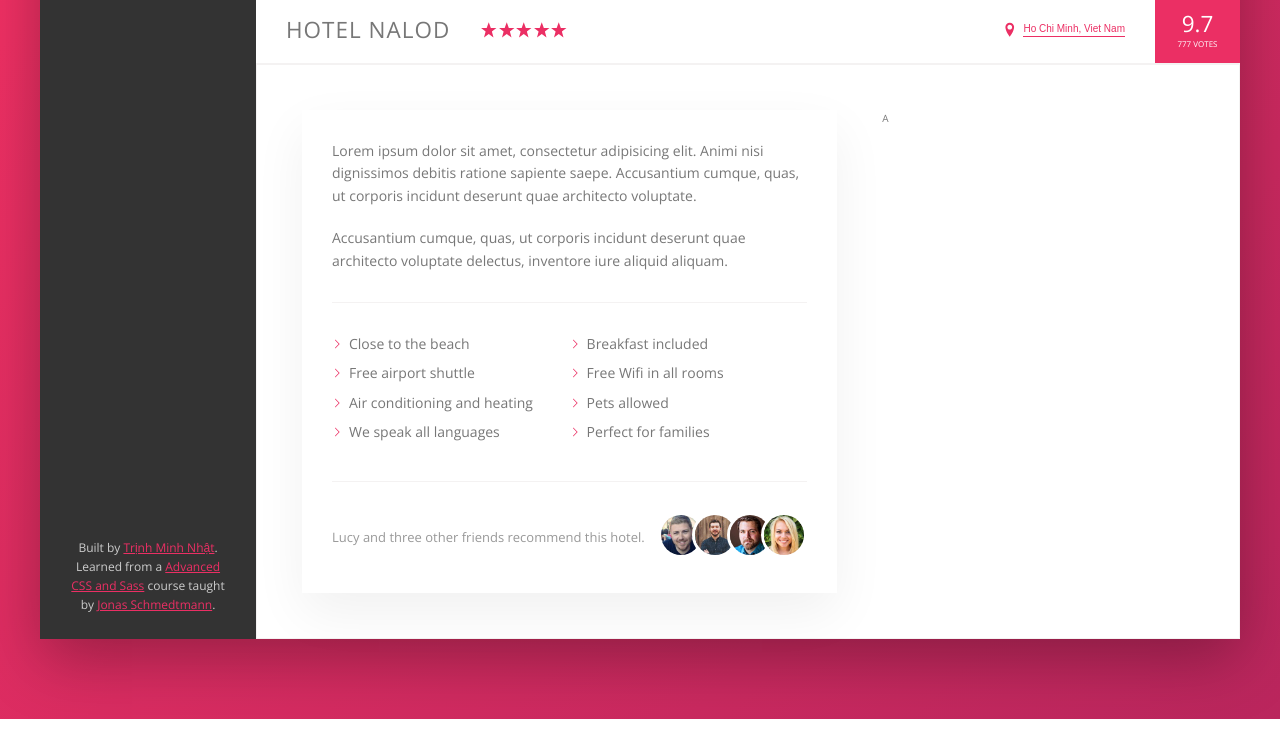
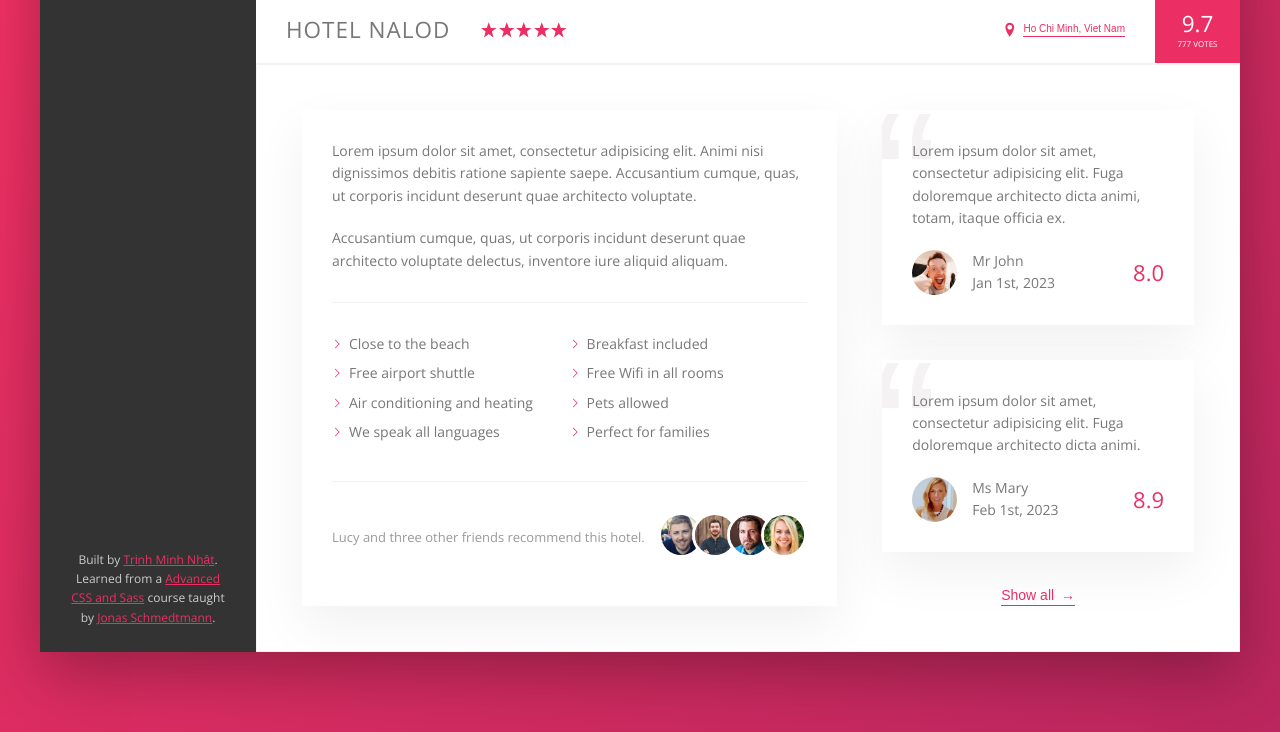
Before and after one commit to trinhminhnhat/html-css-trillo, a website: page index.html in a window 1280 px wide. Shown: the part 538-1270 px from the top of the page. Drawn offline with nearby package versions, Linux system fonts and the light colour scheme.

Commit message:
style: user reviews section

```diff
--- a/index.html
+++ b/index.html
@@ -182,7 +182,36 @@
                     </div>
 
                     <div class="user-reviews">
-                        A
+                        <figure class="review">
+                            <blockquote class="review__text">
+                                Lorem ipsum dolor sit amet, consectetur adipisicing elit. Fuga doloremque architecto
+                                dicta animi, totam, itaque officia ex.
+                            </blockquote>
+                            <figcaption class="review__user">
+                                <img src="img/user-1.jpg" alt="User 1" class="review__photo">
+                                <div class="review__user-box">
+                                    <p class="review_username">Mr John</p>
+                                    <div class="review_date">Jan 1st, 2023</div>
+                                </div>
+                                <div class="review__rating">8.0</div>
+                            </figcaption>
+                        </figure>
+                        <figure class="review">
+                            <blockquote class="review__text">
+                                Lorem ipsum dolor sit amet, consectetur adipisicing elit. Fuga doloremque architecto
+                                dicta animi.
+                            </blockquote>
+                            <figcaption class="review__user">
+                                <img src="img/user-2.jpg" alt="User 2" class="review__photo">
+                                <div class="review__user-box">
+                                    <p class="review_username">Ms Mary</p>
+                                    <div class="review_date">Feb 1st, 2023</div>
+                                </div>
+                                <div class="review__rating">8.9</div>
+                            </figcaption>
+                        </figure>
+
+                        <button class="btn-inline">Show all <span>&rarr;</span></button>
                     </div>
                 </div>
             </main>
--- a/scss/_components.scss
+++ b/scss/_components.scss
@@ -268,8 +268,17 @@
     display: inline-block;
     transition: all 0.2s;
 
+    span {
+        margin-left: 3px;
+        transition: margin-left 0.2s;
+    }
+
     &:hover {
         color: var(--color-grey-dark-1);
+
+        span {
+            margin-left: 8px;
+        }
     }
 
     &:focus {
@@ -356,3 +365,68 @@
         }
     }
 }
+
+// review
+.review {
+    background-color: #fff;
+    box-shadow: var(--shadow-light);
+    padding: 3rem;
+    margin-bottom: 3.5rem;
+    position: relative;
+    overflow: hidden;
+
+    &__text {
+        margin-bottom: 2rem;
+        position: relative;
+        z-index: 1;
+    }
+
+    &__user {
+        display: flex;
+        align-items: center;
+    }
+
+    &__photo {
+        width: 4.5rem;
+        height: 4.5rem;
+        border-radius: 50%;
+        margin-right: 1.5rem;
+    }
+
+    &__user-box {
+        display: flex;
+        flex-direction: column;
+        justify-content: space-between;
+    }
+
+    &__username {
+        font-size: 1.1rem;
+        font-weight: 600;
+        text-transform: uppercase;
+        margin-bottom: 0.4rem;
+    }
+
+    &__date {
+        font-size: 1rem;
+        color: var(--color-grey-dark-3);
+    }
+
+    &__rating {
+        font-size: 2.2rem;
+        color: var(--color-primary);
+        margin-left: auto;
+        font-weight: 300;
+    }
+
+    &::before {
+        content: '\201C';
+        line-height: 1;
+        position: absolute;
+        top: -2.75rem;
+        left: -1rem;
+        font-size: 20rem;
+        font-family: sans-serif;
+        color: var(--color-grey-light-2);
+        z-index: 1;
+    }
+}
--- a/scss/_layout.scss
+++ b/scss/_layout.scss
@@ -41,10 +41,10 @@
     column-gap: 4.5rem;
     padding: 4.5rem;
     border: var(--line);
+    font-size: 1.4rem;
 }
 
 .description {
-    font-size: 1.4rem;
     background-color: #fff;
     box-shadow: var(--shadow-light);
     padding: 3rem;
@@ -53,4 +53,8 @@
 
 .user-reviews {
     flex: 1;
+    display: flex;
+    flex-direction: column;
+    justify-content: center;
+    align-items: center;
 }
```
Also changed, not shown: css/style.css.
